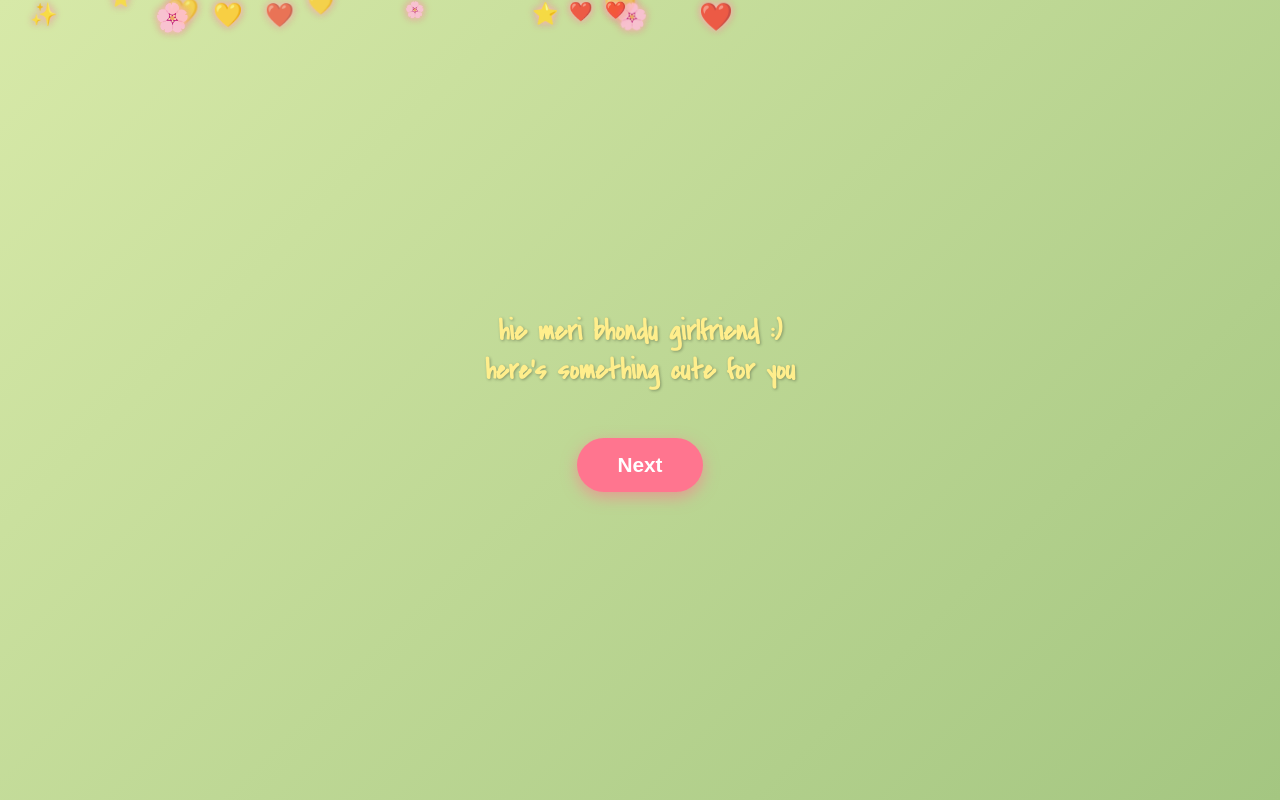
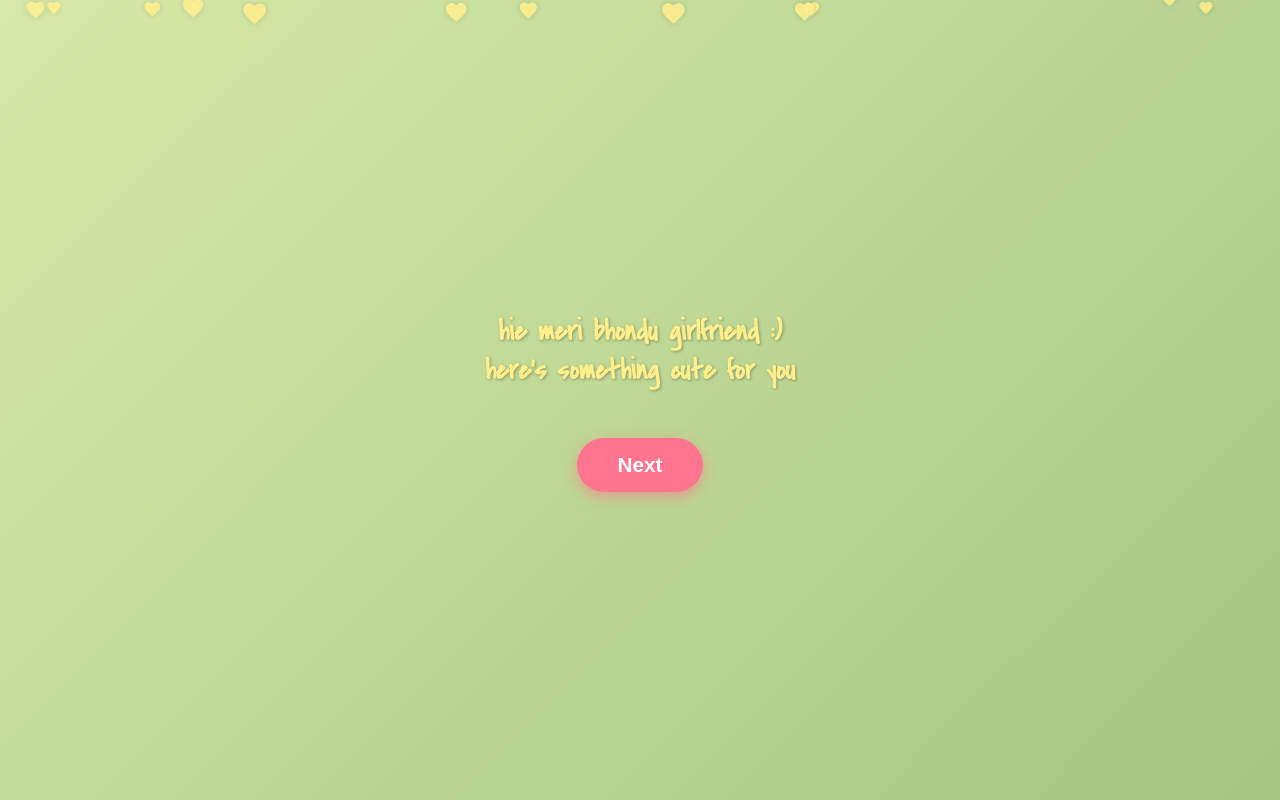
Before and after one commit to prathnatamangx-cmyk/snehehehe, a plain HTML site: page index.html in a window 1280 px wide. Drawn offline with Linux system fonts and the light colour scheme.

Commit message:
Update index.html

```diff
--- a/index.html
+++ b/index.html
@@ -61,10 +61,12 @@
       user-select: none;
     }
 
-    button:hover {
+    button:hover,
+    button:focus {
       background: #e65171;
       transform: scale(1.1);
       animation-play-state: paused;
+      outline: none;
     }
 
     @keyframes bounce {
@@ -110,7 +112,7 @@
       user-select: none;
     }
 
-    /* Floating cute shapes container */
+    /* Floating hearts container */
     #floating-container {
       position: fixed;
       top: 0; left: 0;
@@ -121,43 +123,55 @@
       z-index: 1;
     }
 
-    /* Floating shape base style */
-    .floating-shape {
+    /* Heart SVG style */
+    .floating-heart {
       position: fixed;
-      font-size: 18px;
+      width: 24px;
+      height: 24px;
+      fill: #ffee8c; /* pastel yellow */
+      filter: drop-shadow(0 0 3px rgba(0,0,0,0.15));
       opacity: 0.85;
       user-select: none;
       animation-timing-function: ease-in-out;
       animation-iteration-count: infinite;
-      filter: drop-shadow(0 0 2px rgba(0,0,0,0.15));
+      cursor: default;
       will-change: transform, opacity;
-      color: #fff2a8; /* pastel yellow */
-      text-shadow: 0 0 6px #ffb6c1, 0 0 10px #f8b195;
+      transition: transform 0.3s ease;
       z-index: 1;
     }
 
-    /* Different floating animations */
-    @keyframes floatUpDown1 {
-      0% { transform: translateY(0) translateX(0); opacity: 0.8; }
-      50% { transform: translateY(-30px) translateX(8px); opacity: 1; }
-      100% { transform: translateY(0) translateX(0); opacity: 0.8; }
+    .floating-heart:hover,
+    .floating-heart:focus,
+    .floating-heart:active {
+      transform: scale(1.4) rotate(10deg);
+      filter: drop-shadow(0 0 6px #ffb6c1);
+      opacity: 1;
+      animation-play-state: paused;
+      outline: none;
     }
-    @keyframes floatUpDown2 {
-      0% { transform: translateY(0) translateX(0); opacity: 0.7; }
-      50% { transform: translateY(-40px) translateX(-6px); opacity: 1; }
-      100% { transform: translateY(0) translateX(0); opacity: 0.7; }
+
+    /* Floating animations with gentle sway & vertical movement */
+    @keyframes floatUpSway1 {
+      0%   { transform: translate(0, 0) rotate(0deg); opacity: 0.85; }
+      50%  { transform: translate(12px, -35px) rotate(15deg); opacity: 1; }
+      100% { transform: translate(0, 0) rotate(0deg); opacity: 0.85; }
     }
-    @keyframes floatUpDown3 {
-      0% { transform: translateY(0) translateX(0); opacity: 0.75; }
-      50% { transform: translateY(-25px) translateX(4px); opacity: 1; }
-      100% { transform: translateY(0) translateX(0); opacity: 0.75; }
+    @keyframes floatUpSway2 {
+      0%   { transform: translate(0, 0) rotate(0deg); opacity: 0.8; }
+      50%  { transform: translate(-10px, -40px) rotate(-10deg); opacity: 1; }
+      100% { transform: translate(0, 0) rotate(0deg); opacity: 0.8; }
+    }
+    @keyframes floatUpSway3 {
+      0%   { transform: translate(0, 0) rotate(0deg); opacity: 0.9; }
+      50%  { transform: translate(8px, -30px) rotate(8deg); opacity: 1; }
+      100% { transform: translate(0, 0) rotate(0deg); opacity: 0.9; }
     }
   </style>
 </head>
 <body>
 
-  <!-- Floating shapes container -->
-  <div id="floating-container"></div>
+  <!-- Floating hearts container -->
+  <div id="floating-container" aria-hidden="true"></div>
 
   <!-- Page 1 -->
   <div id="page1">
@@ -183,6 +197,7 @@
     const page2 = document.getElementById('page2');
     const nextBtn = document.getElementById('nextBtn');
     const backBtn = document.getElementById('backBtn');
+    const floatingContainer = document.getElementById('floating-container');
 
     nextBtn.addEventListener('click', () => {
       page1.style.display = 'none';
@@ -194,45 +209,55 @@
       page1.style.display = 'flex';
     });
 
-    // Floating shapes (hearts & stars)
-    const floatingContainer = document.getElementById('floating-container');
-    const shapes = ['❤️', '⭐', '✨', '💛', '🌸', '💕'];
+    // SVG path for a cute heart shape
+    const heartSVG = `
+      <svg viewBox="0 0 24 24" fill="currentColor" xmlns="http://www.w3.org/2000/svg" aria-hidden="true" focusable="false">
+        <path d="M12 21.35l-1.45-1.32C5.4 15.36 2 12.28 2 8.5
+          2 5.42 4.42 3 7.5 3c1.74 0 3.41 0.81 4.5 2.09
+          C13.09 3.81 14.76 3 16.5 3 19.58 3 22 5.42 22 8.5
+          c0 3.78-3.4 6.86-8.55 11.54L12 21.35z"/>
+      </svg>
+    `;
 
-    function createFloatingShape() {
-      const span = document.createElement('span');
-      span.classList.add('floating-shape');
+    // Different animation names to pick from
+    const animations = ['floatUpSway1', 'floatUpSway2', 'floatUpSway3'];
 
-      // Random shape emoji
-      span.textContent = shapes[Math.floor(Math.random() * shapes.length)];
+    function createFloatingHeart() {
+      const div = document.createElement('div');
+      div.classList.add('floating-heart');
+      div.style.color = '#ffee8c'; // pastel yellow color
+
+      // Insert SVG inside div
+      div.innerHTML = heartSVG;
 
       // Random horizontal start position
-      span.style.left = Math.random() * window.innerWidth + 'px';
+      div.style.left = Math.random() * window.innerWidth + 'px';
 
-      // Random animation duration and delay
-      const duration = 4000 + Math.random() * 4000;
-      const delay = Math.random() * 4000;
+      // Random size between 14px and 28px
+      const size = 14 + Math.random() * 14;
+      div.style.width = size + 'px';
+      div.style.height = size + 'px';
+
+      // Random animation duration between 4s and 7s
+      const duration = 4000 + Math.random() * 3000;
 
       // Random animation choice
-      const anims = ['floatUpDown1', 'floatUpDown2', 'floatUpDown3'];
-      const anim = anims[Math.floor(Math.random() * anims.length)];
+      const anim = animations[Math.floor(Math.random() * animations.length)];
+      div.style.animation = `${anim} ${duration}ms ease-in-out infinite`;
 
-      span.style.animation = `${anim} ${duration}ms ease-in-out infinite`;
-      span.style.animationDelay = `${delay}ms`;
+      // Random animation delay so they float asynchronously
+      div.style.animationDelay = (Math.random() * 4000) + 'ms';
 
-      // Random size
-      const size = 14 + Math.random() * 14;
-      span.style.fontSize = size + 'px';
+      floatingContainer.appendChild(div);
 
-      floatingContainer.appendChild(span);
-
-      // Remove after animation cycles (~duration * 3 for safety)
+      // Remove heart after ~duration * 3 cycles (safety buffer)
       setTimeout(() => {
-        floatingContainer.removeChild(span);
+        floatingContainer.removeChild(div);
       }, duration * 3);
     }
 
-    // Spawn floating shapes frequently
-    setInterval(createFloatingShape, 300);
+    // Generate floating hearts every 350ms
+    setInterval(createFloatingHeart, 350);
   </script>
 
 </body>
```
